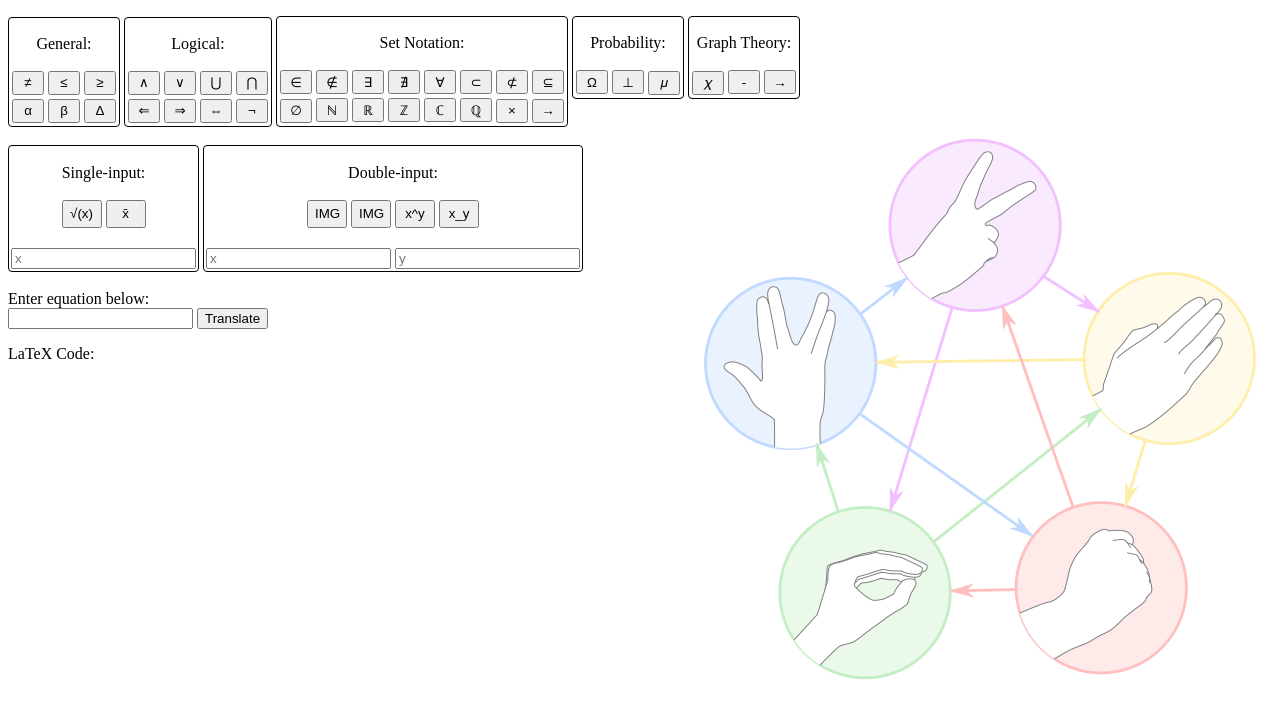
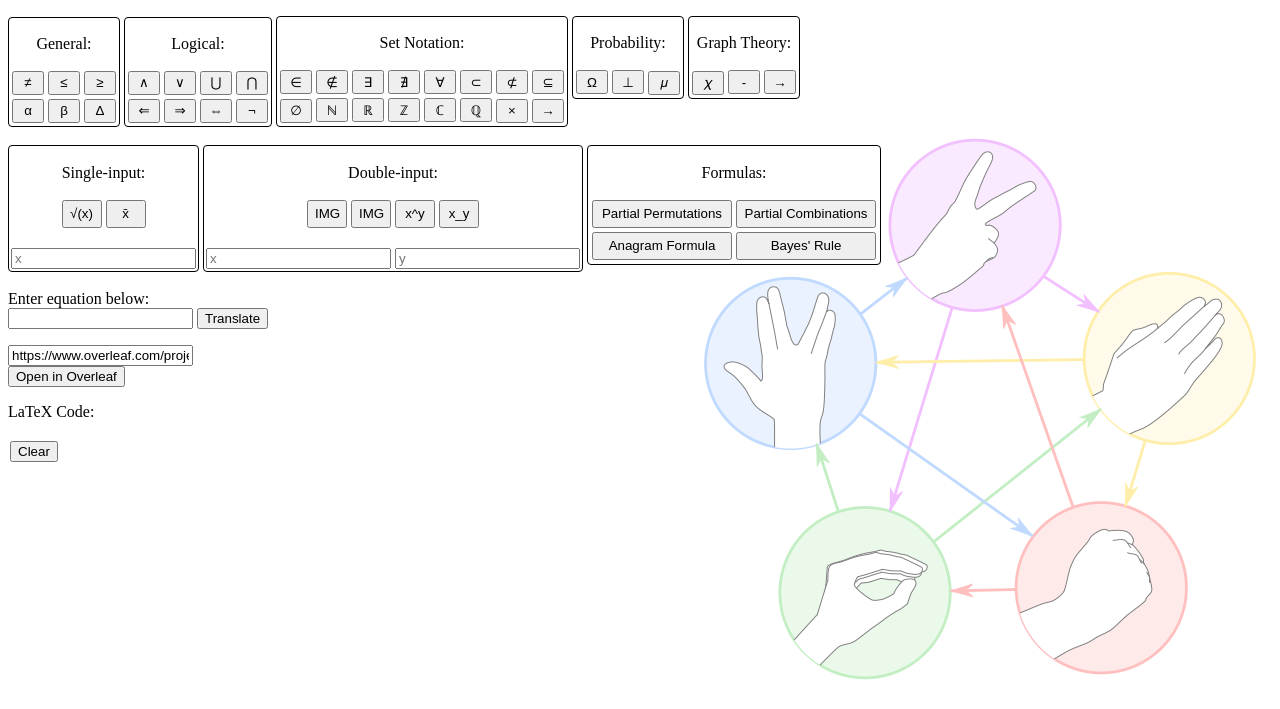
Before and after one commit to a-binkley/LaTeXnically, a plain HTML site: page LatexBase.html in a window 1280 px wide. Shown: the part 91-800 px from the top of the page. Drawn offline with nearby package versions, Linux system fonts and the light colour scheme.

Commit message:
added formula buttons, overleaf link button, and clear code button

```diff
--- a/LatexBase.html
+++ b/LatexBase.html
@@ -64,6 +64,12 @@
   <input type="text" id="double-input-x" minlength=1 placeholder="x">
   <input type="text" id="double-input-y" minlength=1 placeholder="y">
 </div>
+<div class="formulas" style="display: inline-block; border-style: solid; padding: 2px;
+    border-radius: 4px; border-width: thin; text-align: center; vertical-align: top">
+  <p>Formulas:</p>
+  <div id="buttonHolder7r0"></div>
+  <div id="buttonHolder7r1"></div>
+</div>
 <br><br>
 
 <form id="code-form">
@@ -74,8 +80,16 @@
   <input id="add-LaTeX" type="submit" value="Translate">
 </form>
 
+<form action="https://www.overleaf.com/docs" method="post" target="_blank">
+  <input type="text" name="snip_uri" value="https://www.overleaf.com/project/">
+  <br>
+  <input type="submit" value="Open in Overleaf">
+</form>
+
 <label for="code-appear-here">LaTeX Code:</label>
   <div id="code-appear-here"></div>
+  <br>
+  <button id="delete">Clear</button>
 
 <script src="LatexScript.js"></script>
 
--- a/LatexScript.js
+++ b/LatexScript.js
@@ -70,6 +70,15 @@ const doubleInputCommands = [
   new LatexCommand("Subscript", "x_y", "x_(y)", "General/Mathematical", "x_{y}")
 ];
 
+const formulaCommands = [
+  new LatexCommand("Partial Permutations", "Partial Permutations", "n! / (n-r)!", "Set Notation", "\\frac{n!}{(n-r)!}"),
+  new LatexCommand("Partial Combinations", "Partial Combinations", "n! / ((n-r)!*r!)", "Set Notation", "\\frac{n!}{((n-r)!r!)}"),
+  new LatexCommand("Anagram Formula", "Anagram Formula", "(n_1 + n_2 + ... + n_k)! / (n_1! * n_2! * ... * n_k!)", "Set Notation",
+  "\\frac{(n_1 + n_2 + \\dots + n_k)!}{n_1! * n_2! * \\dots * n_k!}"),
+  new LatexCommand("Bayes' Rule", "Bayes' Rule", "Pr[A | B] = (Pr[B | A] * Pr[A])/Pr[B]", "Probability",
+  "Pr[$A \\mid B$] = \\frac{Pr[$B \\mid A$] * Pr[$A$]}{Pr[$B$]}")
+]
+
 const zeroInputCommands = [generalCommands, logicalCommands, setNotationCommands, probabilityCommands, graphTheoryCommands];
 
 // Another list of characters to check against, but these don't need to be displayed
@@ -130,6 +139,10 @@ function showInputButtons(collection, numInputs, setNum) {
       $("#buttonHolder6r0").empty();
       $("#buttonHolder6r1").empty();
       break;
+    case -1:
+      $("#buttonHolder7r0").empty();
+      $("#buttonHolder7r1").empty();
+      break;
   }
   for (let i = 0; i < collection.length; i++) {
     var codeType = collection[i];
@@ -153,6 +166,12 @@ function showInputButtons(collection, numInputs, setNum) {
         break;
       case 2:
         $("#buttonHolder6r0").append(button);
+        break;
+      case -1:
+        button.attr("style", "width: 140px; height: 28px");
+        if (i < collection.length / 2) {
+           $("#buttonHolder7r0").append(button);
+        } else $("#buttonHolder7r1").append(button);
         break;
     }
     // Display the buttons and set event listeners
@@ -187,3 +206,10 @@ for (let i = 0; i < singleInputCommands.length; i++) {
 for (let i = 0; i < doubleInputCommands.length; i++) {
   showInputButtons(doubleInputCommands, 2, 0);
 }
+for (let i = 0; i < formulaCommands.length; i++) {
+  showInputButtons(formulaCommands, -1, 0);
+}
+
+$(document).on("click", "#delete", function () {
+  $("#code-appear-here").empty()
+});
```
